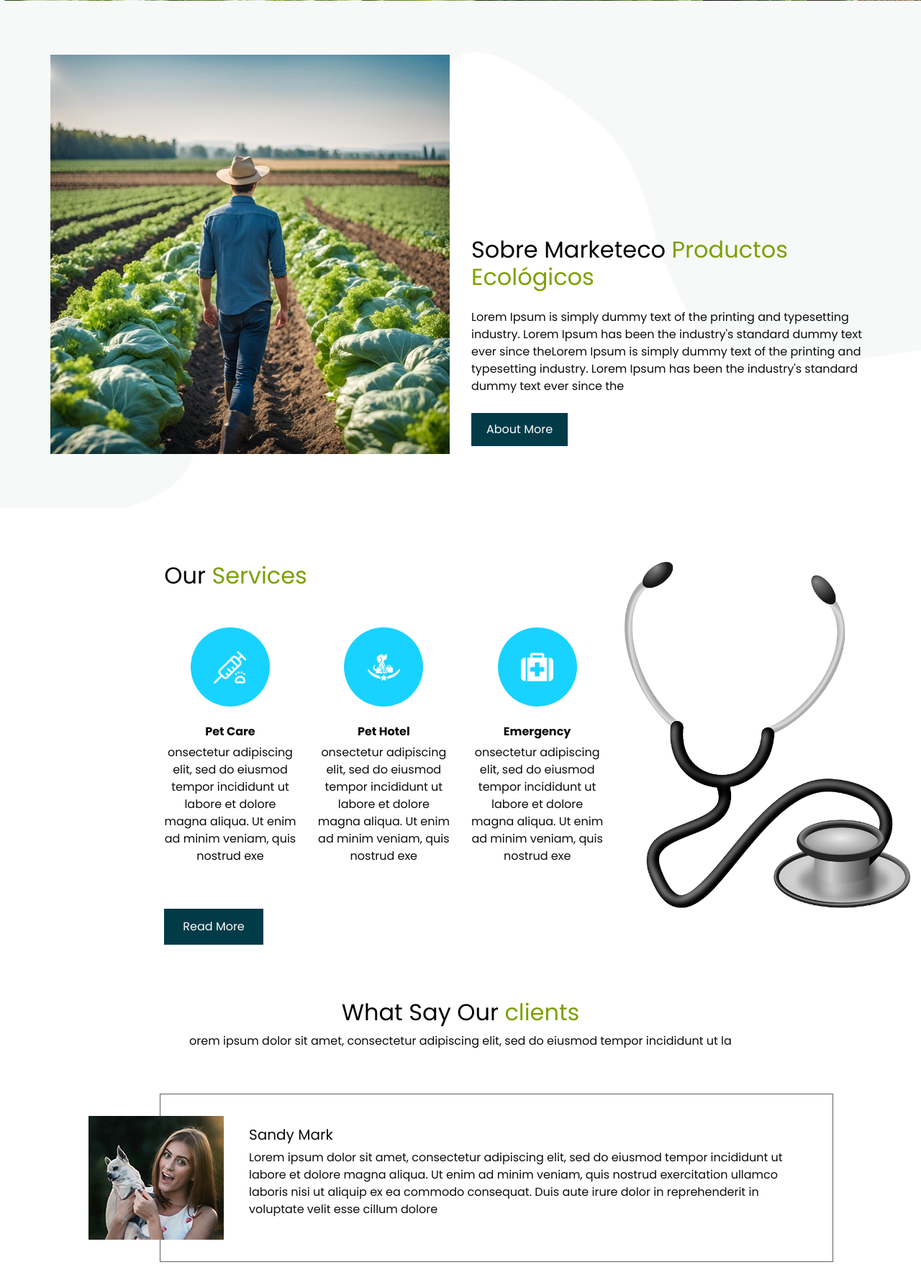
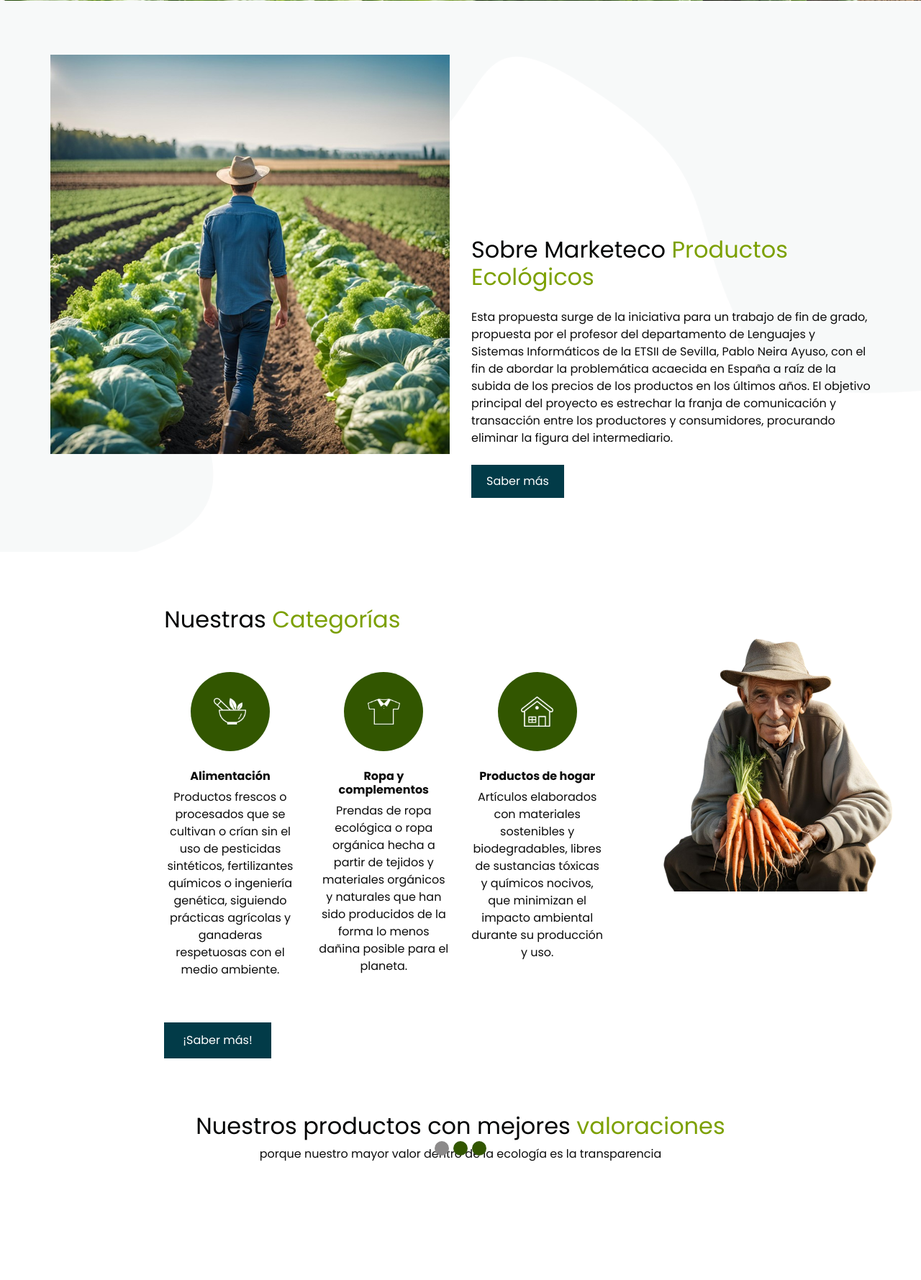
Before and after one commit to Juanpepitt/ECO, a Django app: page / in a window 1280 px wide. Shown: the part 778-2557 px from the top of the page at 72% size. Run offline with Django 5.2, Linux system fonts and the light colour scheme; data that the repository does not hold is empty; some libraries are stand-ins or nearby versions.

Commit message:
pulido principal

```diff
--- a/EcoWEB/Apps/Productos/views.py
+++ b/EcoWEB/Apps/Productos/views.py
@@ -111,7 +111,6 @@ def add_product(request):
 
     return render(request, 'add_product.html', {'form': form})
 
-
 @login_required
 def edit_product(request, product_id):
 
@@ -178,7 +177,6 @@ def edit_product(request, product_id):
     else:
         producto = database.child("Productores").child(obtener_uid(request)).child("productos").child(product_id)
         return render(request, 'edit_product.html', {'producto': producto})
-
 
 @login_required
 def delete_product(request, product_id):
--- a/EcoWEB/Apps/Usuarios/templates/index.html
+++ b/EcoWEB/Apps/Usuarios/templates/index.html
@@ -145,10 +168,10 @@
     <div class="collapse navbar-collapse" id="navbarNav">
       <ul class="navbar-nav mx-auto">
         <li class="nav-item">
-          <a class="nav-link" href="/productos/lista_productos">Productos</a>
+          <strong><a class="nav-link" href="/productos/lista_productos">Productos</a></strong>
         </li>
         <li class="nav-item">
-          <a class="nav-link" href="/usuarios/productores">Productores</a>
+          <strong><a class="nav-link" href="/usuarios/productores">Productores</a></strong>
         </li>
         <li class="nav-item">
           <a class="nav-link" href="#">Contacto</a>
@@ -266,41 +323,7 @@
                 </div>
                 <div class="col-md-6">
                   <div class="slider_img-box">
-                    <img src="static/images/slider_jp1.png" alt="">
-                  </div>
-                </div>
-              </div>
-            </div>
-          </div>
-          <div class="carousel-item">
-            <div class="container-fluid">
-              <div class="row">
-                <div class="col-md-4 offset-md-2">
-                  <div class="slider_detail-box">
-                    <h1>
-                      Professional
-                      <span>
-                        Care Your Pet
-                      </span>
-                    </h1>
-                    <p>
-                      Lorem Ipsum is simply dummy text of the printing and
-                      typesetting industry.
-                      Lorem Ipsum has been the industry's standard dummy text ever
-                    </p>
-                    <div class="btn-box">
-                      <a href="" class="btn-1">
-                        Buy now
-                      </a>
-                      <a href="" class="btn-2">
-                        Contact
-                      </a>
-                    </div>
-                  </div>
-                </div>
-                <div class="col-md-6">
-                  <div class="slider_img-box">
-                    <img src="static/images/slider_jp1.png" alt="">
+                    <img src="static/images/slider_jp4.png" alt="">
                   </div>
                 </div>
               </div>
@@ -332,13 +355,14 @@
               </span>
             </h2>
             <p>
-              Lorem Ipsum is simply dummy text of the printing and typesetting industry. Lorem Ipsum has been the
-              industry's standard dummy text ever since theLorem Ipsum is simply dummy text of the printing and
-              typesetting industry. Lorem Ipsum has been the industry's standard dummy text ever since the
+              Esta propuesta surge de la iniciativa para un trabajo de fin de grado, propuesta por el profesor del departamento de
+              Lenguajes y Sistemas Informáticos de la ETSII de Sevilla, Pablo Neira Ayuso, con el fin de abordar la problemática
+              acaecida en España a raíz de la subida de los precios de los productos en los últimos años. El objetivo principal del proyecto es estrechar la franja de comunicación
+              y transacción entre los productores y consumidores, procurando eliminar la figura del intermediario.
             </p>
             <div>
               <a href="">
-                About More
+                Saber más
               </a>
             </div>
           </div>
@@ -353,62 +377,62 @@
       <div class="row">
         <div class="col-md-6 offset-md-2">
           <h2 class="custom_heading">
-            Our <span>Services</span>
+            Nuestras <span>Categorías</span>
           </h2>
           <div class="container layout_padding2">
             <div class="row">
               <div class="col-md-4">
                 <div class="img_box">
-                  <img src="static/images/s-1.png" alt="">
+                  <img src="static/images/food_1.png" alt="">
                 </div>
                 <div class="detail_box">
                   <h6>
-                    Pet Care
+                    Alimentación
                   </h6>
                   <p>
-                    onsectetur adipiscing elit, sed do eiusmod tempor incididunt ut labore et dolore magna aliqua. Ut
-                    enim ad minim veniam, quis nostrud exe
+                    Productos frescos o procesados que se cultivan o crían sin el uso de pesticidas sintéticos, fertilizantes químicos o ingeniería genética,
+                    siguiendo prácticas agrícolas y ganaderas respetuosas con el medio ambiente.
                   </p>
                 </div>
               </div>
               <div class="col-md-4">
                 <div class="img_box">
-                  <img src="static/images/s-2.png" alt="">
+                  <img src="static/images/clothes_1.png" alt="">
                 </div>
                 <div class="detail_box">
                   <h6>
-                    Pet Hotel
+                    Ropa y complementos
                   </h6>
                   <p>
-                    onsectetur adipiscing elit, sed do eiusmod tempor incididunt ut labore et dolore magna aliqua. Ut
-                    enim ad minim veniam, quis nostrud exe
+                    Prendas de ropa ecológica o ropa orgánica hecha a partir de tejidos y materiales orgánicos y naturales
+                    que han sido producidos de la forma lo menos dañina posible para el planeta.
                   </p>
                 </div>
               </div>
               <div class="col-md-4">
                 <div class="img_box">
-                  <img src="static/images/s-3.png" alt="">
+                  <img src="static/images/house_1.png" alt="">
                 </div>
                 <div class="detail_box">
                   <h6>
-                    Emergency
+                    Productos de hogar
                   </h6>
                   <p>
-                    onsectetur adipiscing elit, sed do eiusmod tempor incididunt ut labore et dolore magna aliqua. Ut
-                    enim ad minim veniam, quis nostrud exe
+                    Artículos elaborados con materiales sostenibles y biodegradables, libres de sustancias tóxicas y químicos nocivos,
+                    que minimizan el impacto ambiental durante su producción y uso.
                   </p>
                 </div>
               </div>
             </div>
           </div>
           <div>
-            <a href="">
-              Read More
+            <a href="/productos/lista_productos/">
+              ¡Saber más!
             </a>
           </div>
         </div>
         <div class="col-md-4">
-          <img src="static/images/tool.png" alt="" class="w-100">
+          <img src="static/images/abu_1-no_fond.png" alt="" class="w-100">
         </div>
       </div>
     </div>
@@ -420,13 +444,11 @@
   <section class="client_section layout_padding-bottom">
     <div class="container">
         <h2 class="custom_heading text-center">
-        What Say Our
-        <span>
-          clients
-        </span>
+            Nuestros productos con mejores
+            <span>valoraciones</span>
         </h2>
         <p class="text-center">
-        orem ipsum dolor sit amet, consectetur adipiscing elit, sed do eiusmod tempor incididunt ut la
+            porque nuestro mayor valor dentro de la ecología es la transparencia
         </p>
         <div id="carouselExample2Indicators" class="carousel slide" data-ride="carousel">
             <ol class="carousel-indicators">
@@ -435,122 +457,57 @@
                 <li data-target="#carouselExample2Indicators" data-slide-to="2"></li>
             </ol>
             <div class="carousel-inner">
-          <div class="carousel-item active">
+                {% for producto in productos_top %}
+                    <div class="carousel-item {% if forloop.first %}active{% endif %}">
                         <div class="layout_padding2 pl-100">
-              <div class="client_container ">
+                            <div class="client_container">
                                 <div class="img_box">
-                  <img src="static/images/client.jpg" alt="">
+                                  <a href="{% url 'detalle_producto' producto.id %}"><img src="{{ producto.imagen }}" alt="{{ producto.nombre }}"></a>
                                 </div>
                                 <div class="detail_box">
-                  <h5>
-                    Sandy Mark
-                  </h5>
-                  <p>
-                    Lorem ipsum dolor sit amet, consectetur adipiscing elit, sed do eiusmod tempor incididunt ut labore
-                    et
-                    dolore
-                    magna aliqua. Ut enim ad minim veniam, quis nostrud exercitation ullamco laboris nisi ut aliquip ex
-                    ea
-                    commodo
-                    consequat. Duis aute irure dolor in reprehenderit in voluptate velit esse cillum dolore
-                  </p>
+                                    <h5 class="h3"><a href="{% url 'detalle_producto' producto.id %}">{{ producto.nombre }}</a></h5>
+                                    <h5>{{ producto.nombre }}</h5>
+                                    <p>{{ producto.descripcion }}</p>
+                                    {% if producto.valoracion %}
+                                    <div class="rate">
+                                      {% if producto.valoracion %}
+                                          {% for i in range %}
+                                              <input type="radio" id="star{{ i }}-{{ producto.id }}" name="rate{{ producto.id }}" value="{{ i }}" {% if producto.valoracion == i %}checked{% endif %} disabled />
+                                              <label for="star{{ i }}-{{ producto.id }}" title="{{ i }} stars">★</label>
+                                          {% endfor %}
+                                      {% endif %}
+                                  </div>
+                                {% endif %}
                                 </div>
                             </div>
                         </div>
                     </div>
-          <div class="carousel-item">
-            <div class="layout_padding2 pl-100">
-              <div class="client_container ">
-                <div class="img_box">
-                  <img src="static/images/client.jpg" alt="">
-                </div>
-                <div class="detail_box">
-                  <h5>
-                    Sandy Mark
-                  </h5>
-                  <p>
-                    Lorem ipsum dolor sit amet, consectetur adipiscing elit, sed do eiusmod tempor incididunt ut labore
-                    et
-                    dolore
-                    magna aliqua. Ut enim ad minim veniam, quis nostrud exercitation ullamco laboris nisi ut aliquip ex
-                    ea
-                    commodo
-                    consequat. Duis aute irure dolor in reprehenderit in voluptate velit esse cillum dolore
-                  </p>
-                </div>
-              </div>
-            </div>
-          </div>
-          <div class="carousel-item">
-            <div class="layout_padding2 pl-100">
-              <div class="client_container ">
-                <div class="img_box">
-                  <img src="static/images/client.jpg" alt="">
-                </div>
-                <div class="detail_box">
-                  <h5>
-                    Sandy Mark
-                  </h5>
-                  <p>
-                    Lorem ipsum dolor sit amet, consectetur adipiscing elit, sed do eiusmod tempor incididunt ut labore
-                    et
-                    dolore
-                    magna aliqua. Ut enim ad minim veniam, quis nostrud exercitation ullamco laboris nisi ut aliquip ex
-                    ea
-                    commodo
-                    consequat. Duis aute irure dolor in reprehenderit in voluptate velit esse cillum dolore
-                  </p>
-                </div>
-              </div>
-            </div>
-          </div>
-        </div>
-
-      </div>
-
-
-    </div>
-
-  </section>
-  <!-- end client section -->
-
-  <!-- map section -->
-
-  <section class="map_section">
-    <div id="map" class="h-100 w-100 ">
-    </div>
-    <div class="form_container ">
-      <div class="row">
-        <div class="col-md-8 col-sm-10 offset-md-4">
-          <form action="">
-            <div class="text-center">
-              <h3>
-                Contact Us
-              </h3>
-            </div>
-            <div>
-              <input type="text" placeholder="Name" class="pt-3">
-            </div>
-            <div>
-              <input type=" text" placeholder="Pone Number">
-            </div>
-            <div>
-              <input type="email" placeholder="Email">
-            </div>
-            <div>
-              <input type="text" class="message-box" placeholder="Message">
-            </div>
-            <div class="d-flex justify-content-center">
-              <button>
-                SEND
-              </button>
-            </div>
-          </form>
+                {% endfor %}
             </div>
         </div>
     </div>
   </section>
+  <!-- end client section -->
 
+
+  <!-- map section -->
+
+  <section class="contact_section layout_padding">
+    <div class="container">
+      <div class="row">
+        <div class="col-md-12 map_container">
+          <iframe
+            src="https://www.google.com/maps/embed?pb=!1m18!1m12!1m3!1d2171.667567306649!2d-5.9866459808731305!3d37.35775985705388!2m3!1f0!2f0!3f0!3m2!1i1024!2i768!4f13.1!3m3!1m2!1s0xd126dd4a3055555%3A0x29c3f634f8a021b8!2sEscuela%20T%C3%A9cnica%20Superior%20de%20Ingenier%C3%ADa%20Inform%C3%A1tica!5e0!3m2!1ses!2ses!4v1718734674215!5m2!1ses!2ses"
+            width="600"
+            height="450"
+            style="border:0;"
+            allowfullscreen=""
+            loading="lazy"
+            referrerpolicy="no-referrer-when-downgrade"></iframe>
+        </div>
+      </div>
+    </div>
+  </section>
 
   <!-- end map section -->
 
@@ -618,33 +575,6 @@
   <script type="text/javascript" src="static/js/jquery-3.4.1.min.js"></script>
   <script type="text/javascript" src="static/js/bootstrap.js"></script>
 
-  <script>
-    // This example adds a marker to indicate the position of Bondi Beach in Sydney,
-    // Australia.
-    function initMap() {
-      var map = new google.maps.Map(document.getElementById('map'), {
-        zoom: 11,
-        center: {
-          lat: 40.645037,
-          lng: -73.880224
-        },
-      });
-
-      var image = 'static/images/MARKETECO_logo.png';
-      var beachMarker = new google.maps.Marker({
-        position: {
-          lat: 40.645037,
-          lng: -73.880224
-        },
-        map: map,
-        icon: image
-      });
-    }
-  </script>
-  <!-- google map js -->
-  <script src="https://maps.googleapis.com/maps/api/js?key=AIzaSyA8eaHt9Dh5H57Zh0xVTqxVdBFCvFMqFjQ&callback=initMap">
-  </script>
-  <!-- end google map js -->
 </body>
 </body>
 
--- a/EcoWEB/EcoWEB/settings.py
+++ b/EcoWEB/EcoWEB/settings.py
@@ -61,9 +61,8 @@ SOCIALACCOUNT_PROVIDERS = {
     }
 }
 
-
-# ACCOUNT_USER_MODEL_USERNAME_FIELD = None
-# ACCOUNT_AUTHENTICATION_METHOD = 'email'
+# AUTO_LOGUT
+AUTO_LOGOUT = {'IDLE_TIME': 10000, 'MESSAGE': 'La sesión ha expirado. Por favor, haz login de nuevo para continuar.',}
 
 
 STRIPE_SECRET_KEY = 'sk_test_51PRjF5BsYNWqst46JiNZOHnMJYEGYFZPkv8kQLaMAjOnVvpr61H8yAPIeEvWPyBuFs8etxUeYENHdbBl44rgyNXV00dpDTnON3'
--- a/EcoWEB/EcoWEB/urls.py
+++ b/EcoWEB/EcoWEB/urls.py
@@ -30,7 +30,13 @@ from Apps.Compras import views as carrito_views
 urlpatterns = [
     path('admin/', admin.site.urls),
 
-    path('', ecoweb_views.home, name='index'),
+    # path('', ecoweb_views.home, name='index'),
+    path('', ecoweb_views.mostrar_mejores_productos, name='index'),
+
+    #################################################################################################
+
+    ########################################### USUARIOS ############################################
+
     path('usuarios/login/', usuarios_views.log_in, name='login'),
     path('accounts/signup/', usuarios_views.signup_consumidor),
     path('accounts/login/', usuarios_views.log_in),
--- a/EcoWEB/EcoWEB/views.py
+++ b/EcoWEB/EcoWEB/views.py
@@ -1,6 +1,9 @@
-from django.shortcuts import render
+from django.shortcuts import render, redirect
 import pyrebase
+import firebase_admin
+from firebase_admin import credentials, auth, storage, initialize_app
 
+# Configuración de Firebase
 config={
     "apiKey": "AIzaSyDuSSwDlasTMzZFoYgbKUHvAWOsG8a9lOo",
     "authDomain": "ecoweb-fc73c.firebaseapp.com",
@@ -11,9 +14,37 @@ config={
     "appId": "1:725619478235:web:7c49e52eead0b7e96546fe",
     "measurementId": "G-YXW94VQWHH"
 }
+
 firebase = pyrebase.initialize_app(config=config)
 authe = firebase.auth()
 database = firebase.database()
 
 def home(request):
     return render(request, 'index.html')
+
+def mostrar_mejores_productos(request):
+    productos_top = mejores_productos()
+
+    context = {
+        'productos_top': productos_top,
+        'range': range(5, 0, -1)
+    }
+
+    return render(request, 'index.html', context)
+
+def mejores_productos():
+
+    productores_ref = database.child("Productores").get()
+    productos = []
+
+    # Recorrer cada productor y obtener sus productos
+    for productor in productores_ref.each():
+        productor_id = productor.key()
+        productos_productor = productor.val().get('productos', {})
+        for product_id, producto_data in productos_productor.items():
+            producto_data['id'] = product_id
+            productos.append(producto_data)
+
+    # ordenar y devolver los 3 más valorados
+    productos.sort(key=lambda x: x['valoracion'], reverse=True)
+    return productos[:3]
--- a/EcoWEB/static/css/style.css
+++ b/EcoWEB/static/css/style.css
@@ -82,6 +82,20 @@ body {
   color: #434242;
   text-align: center;
   text-transform: uppercase;
+}
+
+.contact_section {
+  padding: 75px 0;
+
+  .map_container {
+    position: relative;
+    height: 400px;
+
+    #map {
+      width: 100%;
+      height: 100%;
+    }
+  }
 }
 
 a,
@@ -292,7 +306,7 @@ a:focus {
   width: 110px;
   height: 110px;
   border-radius: 100%;
-  background-color: #18d3ff;
+  background-color: #325600;
   display: -webkit-box;
   display: -ms-flexbox;
   display: flex;
@@ -330,7 +344,7 @@ a:focus {
 }
 
 .gallery-section {
-  background-color: #0dc3ff;
+  background-color: #325600;
 }
 
 .gallery-section .container {
@@ -403,6 +417,7 @@ a:focus {
 
 .client_section .pl-100 {
   padding-left: 100px;
+
 }
 
 .client_section .client_container {
@@ -416,6 +431,7 @@ a:focus {
       -ms-flex-align: center;
           align-items: center;
   padding: 30px 0;
+  background-color: rgba(124, 160, 0, 0.04);
 }
 
 .client_section .client_container .img_box {
@@ -425,6 +441,8 @@ a:focus {
 
 .client_section .client_container .img_box img {
   min-width: 100%;
+  max-width: 20px;
+  height: auto;
 }
 
 .client_section .client_container .detail_box {
@@ -432,64 +450,15 @@ a:focus {
 }
 
 .client_section .carousel-indicators li {
-  background-color: #0dc3ff;
+  background-color: #325600;
 }
 
 .client_section .carousel-indicators .active {
   background-color: #8c8a8a;
 }
 
-.map_section {
-  position: relative;
-}
-
-.map_section #map {
-  position: absolute;
-}
-
-.map_section .form_container {
-  position: relative;
-  width: 50%;
-  z-index: 9;
-}
-
-.map_section .form_container form {
-  background-color: rgba(255, 255, 255, 0.98);
-  padding: 45px;
-  margin: 75px 0;
-}
-
-.map_section .form_container input {
-  border: none;
-  outline: none;
-  background-color: transparent;
-  border-bottom: 1px solid #111111;
-  padding-top: 35px;
-  width: 100%;
-}
-
-.map_section .form_container input.message-box {
-  padding-top: 55px;
-}
-
-.map_section .form_container button {
-  display: inline-block;
-  padding: 12px 20px;
-  background-color: #023b48;
-  border: 1px solid #023b48;
-  color: #ffffff;
-  border-radius: 30px;
-  width: 100%;
-  margin-top: 35px;
-}
-
-.map_section .form_container button:hover {
-  background-color: transparent;
-  color: #023b48;
-}
-
 .info_section {
-  background-color: #0dc3ff;
+  background-color: #325600;
 }
 
 .info_items {
--- a/EcoWEB/static/css/style.scss
+++ b/EcoWEB/static/css/style.scss
@@ -354,7 +354,7 @@ a:focus {
   }
 
   .carousel-indicators li {
-    background-color: #0dc3ff;
+    background-color: #325600;
   }
   .carousel-indicators .active {
     background-color: #8c8a8a;
```
Also changed, not shown: other parts of EcoWEB/Apps/Usuarios/templates/index.html (+58 -1 lines), other parts of EcoWEB/static/css/style.scss (+0 -37 lines), EcoWEB/Apps/Compras/templates/checkout.html (+14 -4 lines), EcoWEB/Apps/Compras/templates/pagado.html (+61 -6 lines), EcoWEB/Apps/Compras/views.py (+59 -0 lines), EcoWEB/Apps/Usuarios/templates/password_reset_done.html (+3 -27 lines), EcoWEB/Apps/Productos/templates/list_products.html (line endings or trailing spaces), EcoWEB/static/images/abu_1-no_fond.png (added), EcoWEB/static/images/clothes_1.png (added), EcoWEB/static/images/food_1.png (added), EcoWEB/static/images/house_1.png (added), EcoWEB/static/images/slider_jp3.png (added), EcoWEB/static/images/slider_jp4.png (added). Lines whose indentation alone changed are shown as unchanged.
